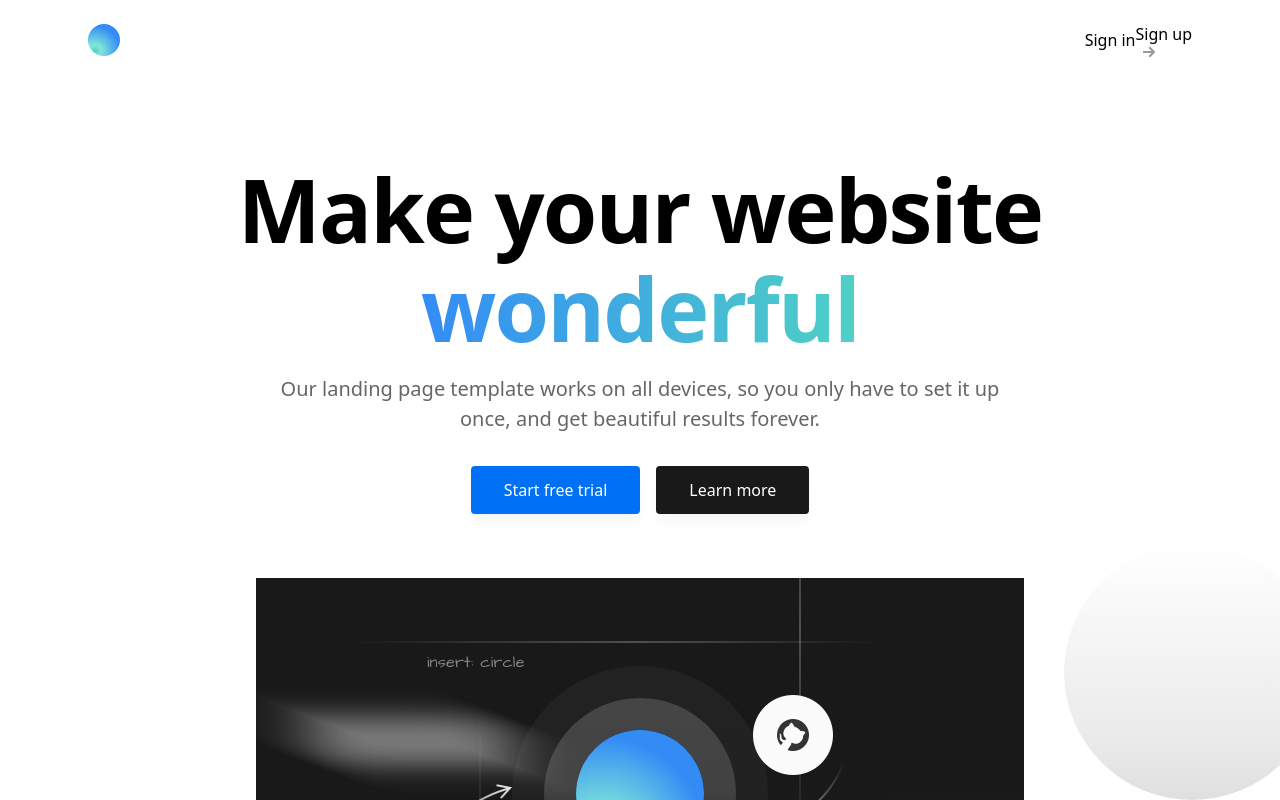
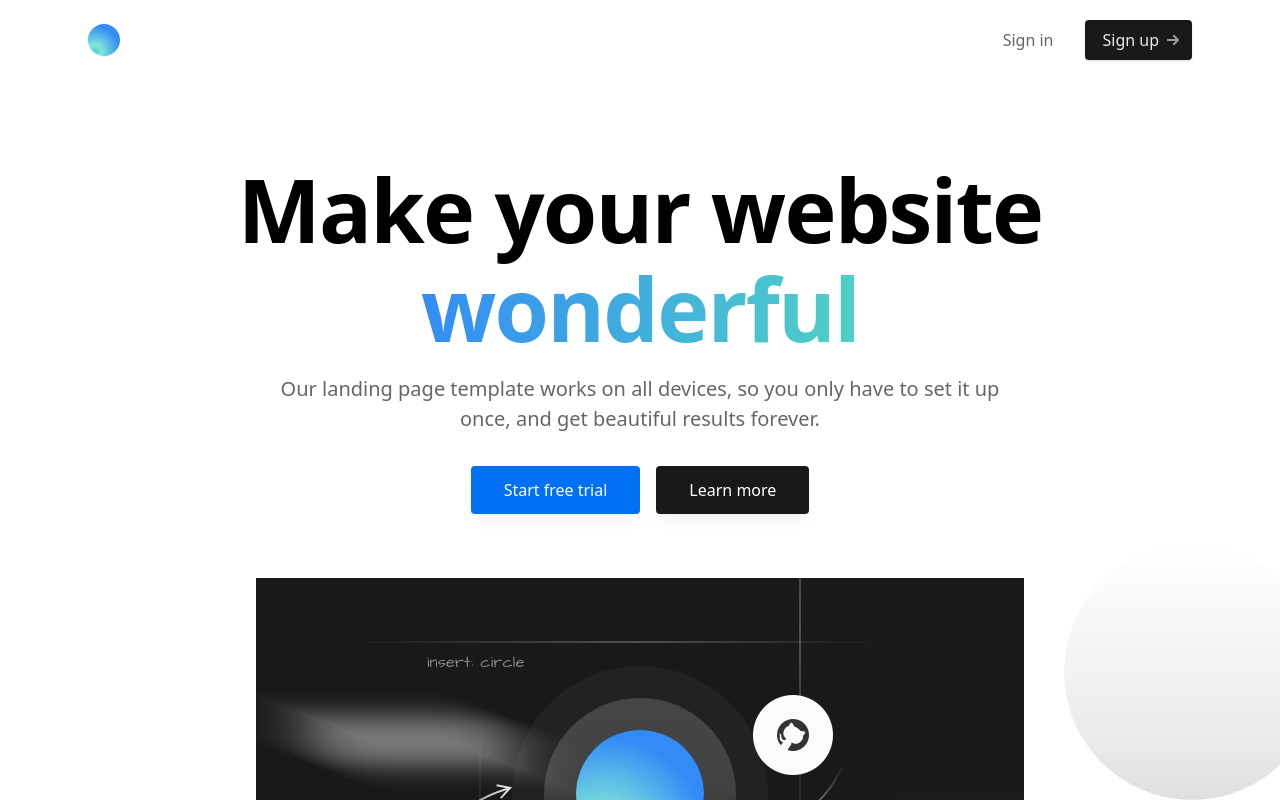
Before and after one commit to andyl25/glasstrove, a Next.js app in the folder web/: page / in a window 1280 px wide. Shown: the top 800 px of the page. Built offline with nearby package versions, Linux system fonts and the light colour scheme.

Commit message:
fixed header link styling

```diff
--- a/web/partials/Header.js
+++ b/web/partials/Header.js
@@ -60,19 +60,15 @@ function Header() {
           <nav className="flex flex-grow">
             <ul className="flex flex-grow justify-end flex-wrap items-center">
               <li>
-                <Link
-                  href="/signin"
-                  className="font-medium text-gray-600 hover:text-gray-900 px-5 py-3 flex items-center transition duration-150 ease-in-out"
-                >
-                  Sign in
+                <Link href="/signin">
+                  <a className="font-medium text-gray-600 hover:text-gray-900 px-5 py-3 flex items-center transition duration-150 ease-in-out">
+                    Sign in
+                  </a>
                 </Link>
               </li>
               <li>
-                <Link
-                  href="/signup"
-                  className="btn-sm text-gray-200 bg-gray-900 hover:bg-gray-800 ml-3"
-                >
-                  <div>
+                <Link href="/signup">
+                  <a className="btn-sm text-gray-200 bg-gray-900 hover:bg-gray-800 ml-3">
                     <span>Sign up</span>
                     <svg
                       className="w-3 h-3 fill-current text-gray-400 flex-shrink-0 ml-2 -mr-1"
@@ -84,7 +80,7 @@ function Header() {
                         fillRule="nonzero"
                       />
                     </svg>
-                  </div>
+                  </a>
                 </Link>
               </li>
             </ul>
```
